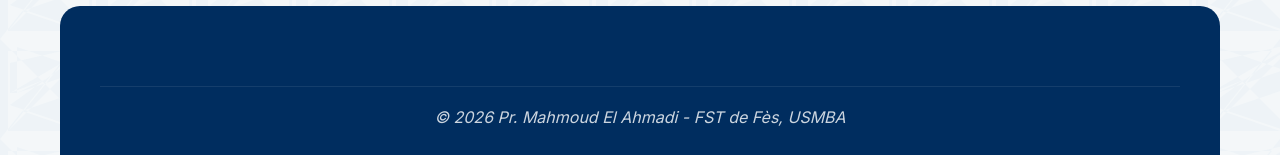
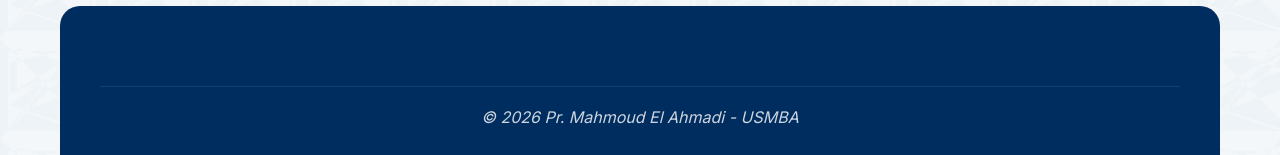
Before and after one commit to mahmoudmath/mahmoudmath.github.io, a Jekyll site: the page contact.html, which Jekyll copies as it is, in a window 1280 px wide. Shown: the part 961-1116 px from the top of the page. Built offline with Jekyll 4.4.1, drawn with Linux system fonts in a browser that asks for light colours.

Commit message:
Update contact.html

```diff
--- a/contact.html
+++ b/contact.html
@@ -114,7 +114,7 @@ height="0" width="0" style="display:none;visibility:hidden"></iframe></noscript>
         </div>
 
         <footer class="professor-footer" style="margin-top: 40px;">
-            <div class="signature"><p>© 2026 Pr. Mahmoud El Ahmadi - FST de Fès, USMBA</p></div>
+            <div class="signature"><p>© 2026 Pr. Mahmoud El Ahmadi - USMBA</p></div>
         </footer>
     </div>
 
```
